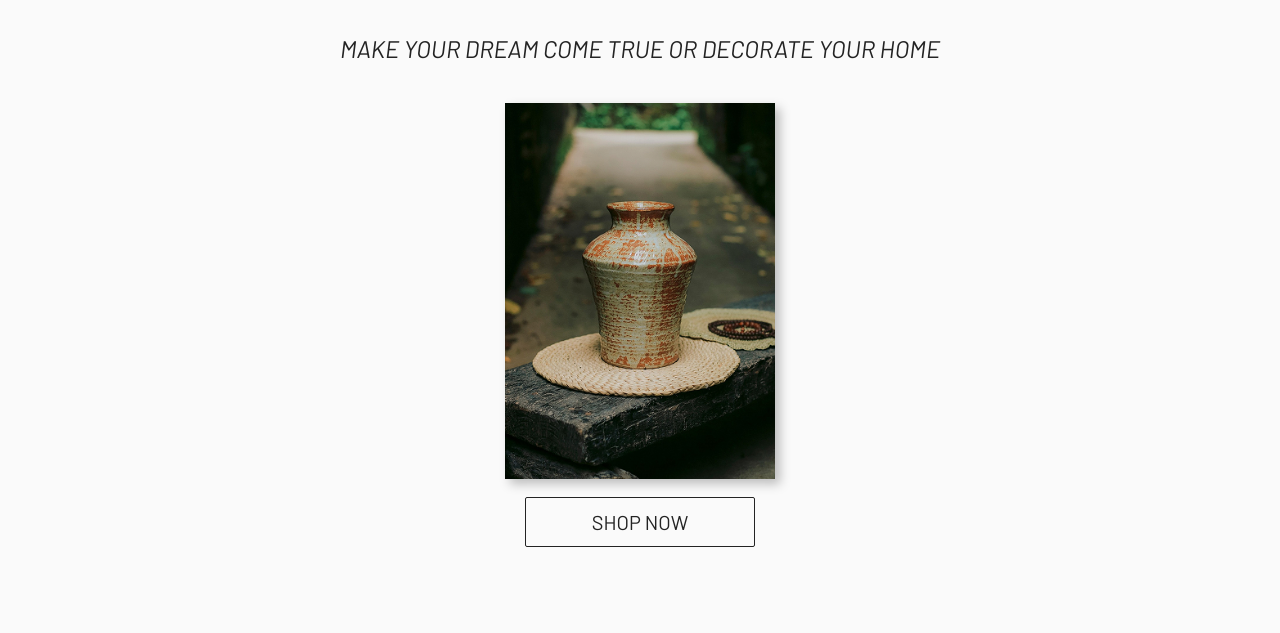
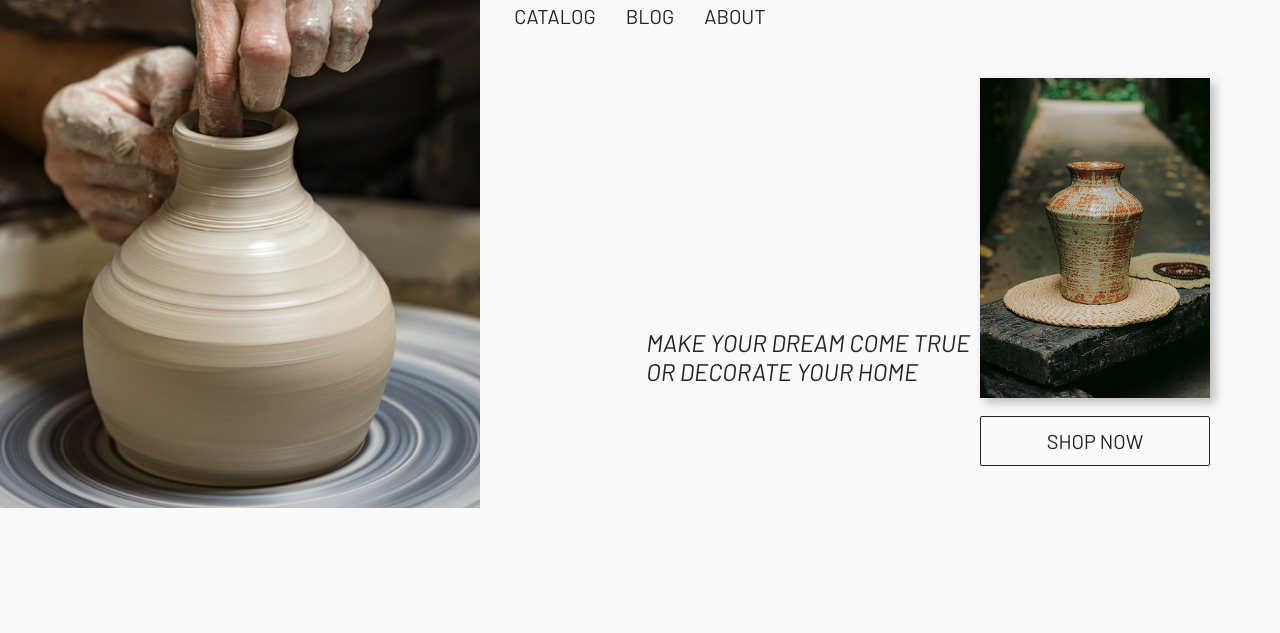
Before and after one commit to Weenen/Ceramic_soul, a website built with Vite: page index.html in a window 1280 px wide. Shown: the part 167-800 px from the top of the page. Built offline with nearby package versions, Linux system fonts and the light colour scheme.

Commit message:
header and promo adapdation

```diff
--- a/index.html
+++ b/index.html
@@ -18,22 +18,36 @@
 	<header>
 		<div class="container">
 			<section class="header">
+				<img src="/src/img/promo/potter.jpg" alt="potter" class="header__img">
+				<div class="header__top">
 					<div class="burger"><span></span><span></span><span></span></div>
 					<a href="#" class="header__logo"><img src="/src/logo/logo.png" alt="logo"></a>
 					<div class="header__icons">
 						<a href="#"><span class="icon-search"></span></a>
 						<a href="#"><span class="icon-shopping-bag"></span></a>
 					</div>
+				</div>
+				<nav class="header__nav">
+					<ul>
+						<li><a href="#" class="header__nav-link">catalog</a></li>
+						<li><a href="#" class="header__nav-link">blog</a></li>
+						<li><a href="#" class="header__nav-link">about</a></li>
+					</ul>
+				</nav>
 			</section>
 		</div>
 	</header>
 	<main>
 		<section class="promo">
 			<div class="container">
-				<h1 class="promo__title title-h1-italic">Make your dream come true
+				<div class="promo__wrapper">
+					<h1 class="promo__wrapper-title title-h1-italic">Make your dream come true <br>
 						or decorate your home</h1>
-				<img src="/src/img/promo/ceramic-vase.jpg" alt="vase" class="promo__img">
-				<a href="#" class="promo__btn btn-shop">shop now</a>
+					<div class="promo__wrapper-cta">
+						<img src="/src/img/promo/ceramic-vase.jpg" alt="vase" class="cta-img">
+						<a href="#" class="cta-btn btn-shop">shop now</a>
+					</div>
+				</div>
 			</div>
 		</section>
 	</main>
--- a/src/sass/base/basic.scss
+++ b/src/sass/base/basic.scss
@@ -45,3 +45,23 @@ body {
     width: 100%;
     padding: 0 10px;
 }
+
+@media screen and (min-width: 768px) {
+    .container {
+        max-width: 720px;
+        padding: 0;
+        margin: 0 auto;
+    }
+}
+
+@media screen and (min-width: 1200px) {
+    .container {
+        max-width: 1140px;
+    }
+}
+
+@media screen and (min-width: 1920px) {
+    .container {
+        max-width: 1440px;
+    }
+}
--- a/src/sass/base/mixins.scss
+++ b/src/sass/base/mixins.scss
@@ -15,6 +15,7 @@
     border: 1px solid $Dark;
     color: $Dark;
     display: flex;
+    padding: 0 10px;
     align-items: center;
     justify-content: center;
     font-style: normal;
@@ -23,4 +24,5 @@
     text-transform: uppercase;
     text-decoration: none;
     background-color: transparent;
+    cursor: pointer;
 }
--- a/src/sass/block/header.scss
+++ b/src/sass/block/header.scss
@@ -2,9 +2,16 @@
 
 .header {
     padding-top: 50px;
-    display: flex;
-    justify-content: space-between;
-    align-items: flex-start;
+
+    &__img {
+        display: none;
+    }
+
+    &__top {
+        display: flex;
+        justify-content: space-between;
+        align-items: flex-start;
+    }
 
     &__logo {
         width: 100px;
@@ -28,6 +35,32 @@
             }
         }
     }
+
+    &__nav {
+        display: none;
+
+        ul {
+            display: flex;
+            list-style-type: none;
+            justify-content: center;
+            align-items: center;
+            padding-left: 0;
+            gap: 30px;
+            margin-top: 20px;
+
+            li {
+                a {
+                    color: $Dark;
+                    font-size: 20px;
+                    font-style: normal;
+                    font-weight: 400;
+                    line-height: normal;
+                    text-transform: uppercase;
+                    text-decoration: none;
+                }
+            }
+        }
+    }
 }
 
 .burger {
@@ -42,4 +75,48 @@
         height: 1px;
         background: $Dark;
     }
+
 }
+
+
+
+@media screen and (min-width:768px) {
+    .burger {
+        visibility: hidden;
+    }
+
+    .header__nav {
+        display: block;
+    }
+}
+
+@media screen and (min-width: 1200px) {
+    .header {
+        &__img {
+            display: block;
+            position: absolute;
+            top: 0;
+            left: 0;
+            width: clamp(450px, 37.5vw, 640px);
+            height: auto;
+        }
+    }
+}
+
+@media screen and (min-width: 1920px) {
+    .header {
+        padding-top: 40px;
+
+        &__logo {
+            width: 150px;
+        }
+
+        &__nav {
+
+            ul {
+                margin-top: 36px;
+                gap: 60px;
+            }
+        }
+    }
+}
--- a/src/sass/block/promo.scss
+++ b/src/sass/block/promo.scss
@@ -1,18 +1,77 @@
 .promo {
-    padding-top: 50px;
+    padding-top: 40px;
 
-    &__title {
+    &__wrapper-title {
         padding-inline: 5px;
     }
 
-    &__img {
+    .cta-img {
         width: 270px;
         height: auto;
         box-shadow: 5px 5px 10px 0 rgba(0, 0, 0, 0.25);
         margin: 40px auto 0 auto;
     }
 
-    &__btn {
+    .cta-btn {
         margin: 18px auto 0 auto;
     }
 }
+
+@media screen and (min-width: 768px) {
+    .promo {
+        padding-top: 50px;
+    }
+
+    .promo__wrapper {
+        display: flex;
+        justify-content: space-between;
+    }
+
+    .promo__wrapper-cta {
+        display: flex;
+        flex-direction: column;
+    }
+
+    .promo .cta-img {
+        margin-top: 0;
+        width: 230px;
+        height: auto;
+    }
+
+    .promo__wrapper-title {
+        padding-inline: 0;
+        padding-top: 250px;
+        padding-left: 71px;
+        text-align-last: left;
+    }
+}
+
+@media screen and (min-width: 1200px) {
+    .promo__wrapper {
+        justify-content: flex-end;
+        gap: 10px;
+    }
+}
+
+@media screen and (min-width: 1920px) {
+    .promo {
+        padding-top: 80px;
+    }
+
+    .promo__wrapper {
+        justify-content: flex-end;
+        gap: 30px;
+    }
+
+    .promo__wrapper-title {
+        padding-top: 384px;
+    }
+
+    .promo .cta-img {
+        width: 330px;
+    }
+
+    .promo .cta-btn {
+        margin: 50px auto 0 auto;
+    }
+}
--- a/src/sass/ui/buttons.scss
+++ b/src/sass/ui/buttons.scss
@@ -1,8 +1,31 @@
 @use "/src/sass/base/mixins.scss" as *;
+@use "/src/sass/base/variables.scss" as *;
 
 .btn-shop {
     @include button;
     width: 230px;
     height: 50px;
     font-size: 20px;
+    transition: all 0.3s ease-out;
 }
+
+@media screen and (min-width: 1200px) {
+    .btn-shop:hover {
+        background: $Dark;
+        color: $Light;
+    }
+
+    .btn-shop:active {
+        background: rgba(217, 217, 217, 0.10);
+        box-shadow: 0 0 10px 1px rgba(0, 0, 0, 0.40) inset;
+        color: $Dark;
+        border: none;
+    }
+}
+
+@media screen and (min-width: 1920px) {
+    .btn-shop {
+        width: 330px;
+        height: 60px;
+    }
+}
--- a/src/sass/ui/title.scss
+++ b/src/sass/ui/title.scss
@@ -6,3 +6,9 @@
     font-size: 24px;
     font-style: italic;
 }
+
+@media screen and (min-width: 1920px) {
+    .title-h1-italic {
+        font-size: 32px;
+    }
+}
```
Also changed, not shown: 1 other file. Lines whose indentation alone changed are shown as unchanged.
